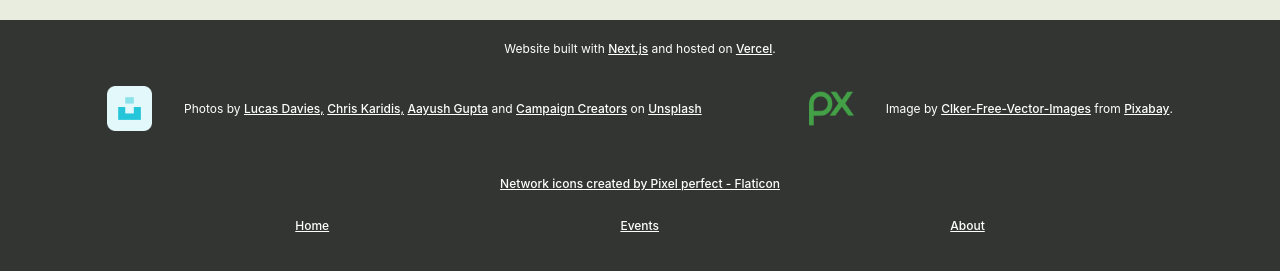
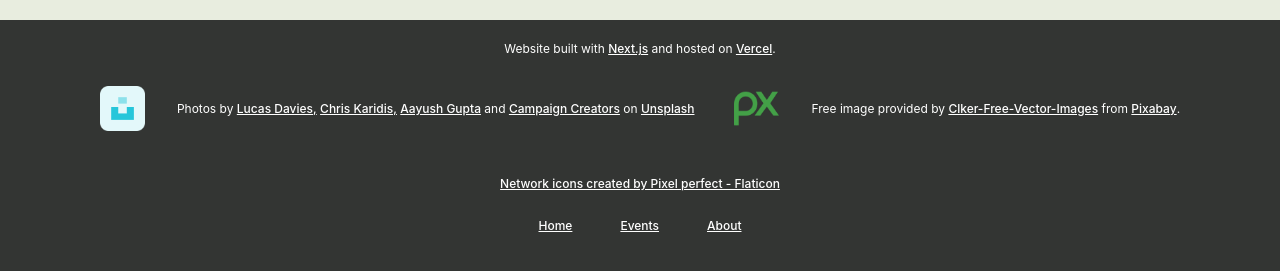
Before and after one commit to johnclamy/basic-node-app, a Next.js app: page / in a window 1280 px wide. Shown: the part 1888-2159 px from the top of the page. Built offline with nearby package versions, Linux system fonts and the light colour scheme.

Commit message:
reduce space between nav links on large screens

```diff
--- a/src/components/Footer.jsx
+++ b/src/components/Footer.jsx
@@ -12,7 +12,7 @@ export default function Footer() {
             Website built with <a href="https://nextjs.org/">Next.js</a> and
             hosted on <a href="https://vercel.com/">Vercel</a>.
           </p>
-          <section className={styles['site-pictures']}>
+          <section className={styles["site-pictures"]}>
             <div className={styles["unsplashed-container"]}>
               {/* unsplash photo credits section */}
               <img
@@ -54,9 +54,9 @@ export default function Footer() {
                 width={45}
                 height={45}
               />
-              <div>
+              <div className={styles.pixabay}>
                 <p>
-                  Image by{" "}
+                  Free image provided by{" "}
                   <a href="https://pixabay.com/users/clker-free-vector-images-3736/?utm_source=link-attribution&utm_medium=referral&utm_campaign=image&utm_content=303341">
                     Clker-Free-Vector-Images
                   </a>{" "}
--- a/src/components/Footer.module.css
+++ b/src/components/Footer.module.css
@@ -25,7 +25,7 @@
 .pixabay-container {
   margin: 1rem 2rem;
   display: flex;
-  justify-content: space-around;
+  justify-content: space-between;
   align-items: center;
   gap: 2rem;
 }
@@ -43,10 +43,21 @@
 
 /* Media Queries */
 
-@media (min-width: 769px) {
+@media (min-width: 500px) {
+  .pixabay {
+    margin-right: 5rem;
+  }
+}
+
+@media (min-width: 650px) {
+  .pixabay {
+    margin-right: 0;
+  }
+
   .site-pictures {
     display: flex;
-    justify-content: space-evenly;
+    justify-content: flex-start;
+    gap: 2rem;
   }
 
   .unsplashed-container,
@@ -55,3 +66,23 @@
     margin-right: 0.25rem;
   }
 }
+
+@media (min-width: 720px) {
+  .site-pictures {
+    gap: 2rem;
+  }
+
+  .footer-nav {
+    display: flex;
+    justify-content: center;
+    gap: 3rem;
+  }
+}
+
+@media (min-width: 1020px) {
+  .site-pictures {
+    display: flex;
+    justify-content: center;
+    gap: 2rem;
+  }
+}
```
